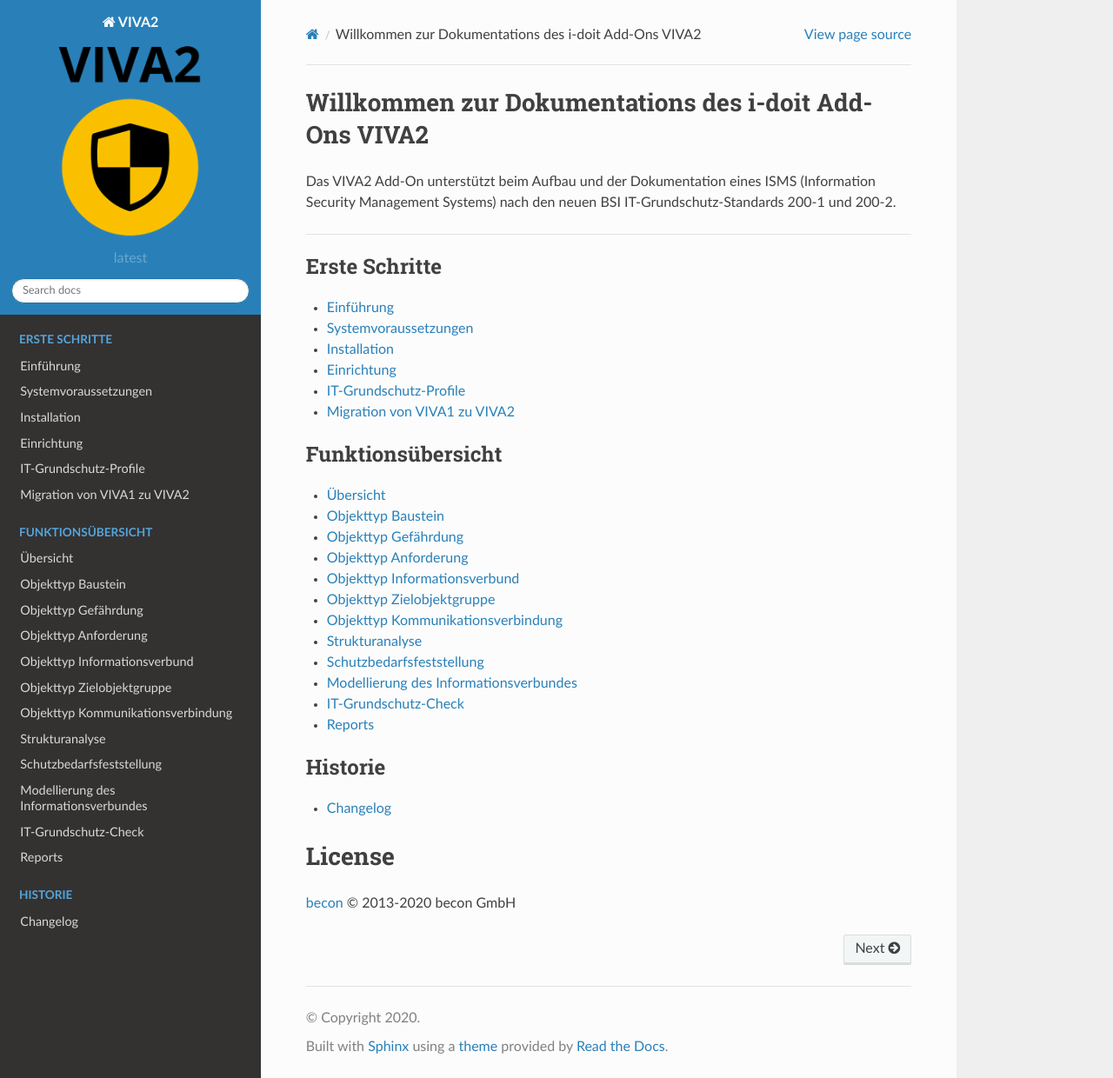
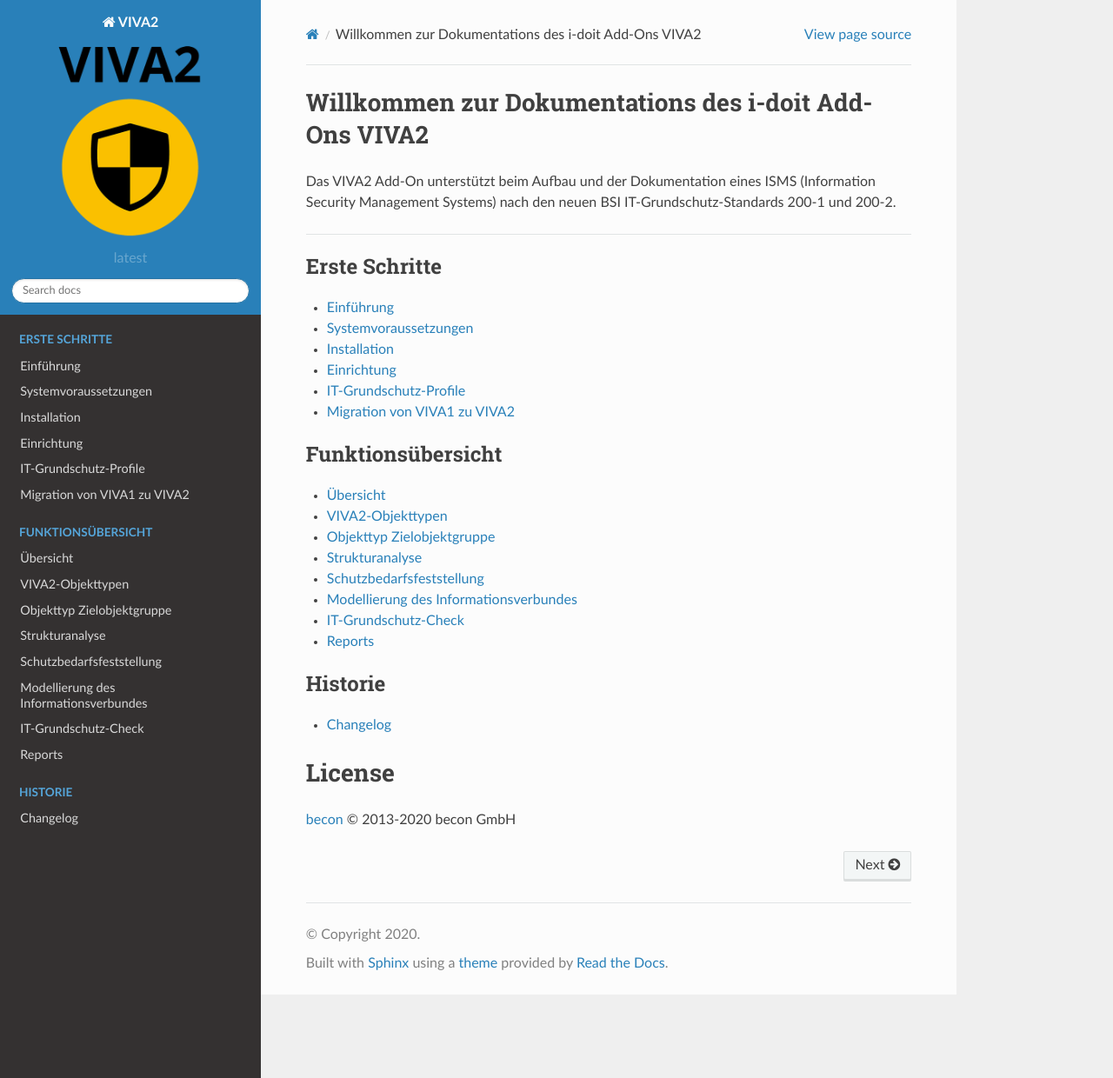
Before and after one commit to becon-de/isms.addon.docs, a Sphinx documentation site: the page built from doc/index.rst, in a window 1280 px wide and 1240 px high. Shown: the whole window at 87% size. Built offline with Sphinx 7.4.7 and the Read the Docs theme 2.0.0, drawn with Linux system fonts in a browser that asks for light colours; some of the changed lines change nothing that is shown.

Commit message:
VIVA-63: Merge all object type pages into one

```diff
--- a/doc/index.rst
+++ b/doc/index.rst
@@ -22,12 +22,7 @@
     :caption: Funktionsübersicht
 
     uebersicht
-    baustein
-    gefaehrdung
-    anforderung
-    informationsverbund
-    zielobjektgruppe
-    kommunikationsverbindung
+    objekttypen
     strukturanalyse
     schutzbedarfsfeststellung
     modellierung
--- /dev/null
+++ b/doc/objekttypen.rst
@@ -0,0 +1,166 @@
+#################
+VIVA2-Objekttypen
+#################
+
+Das VIVA2-Addon führt sechs neue Objekttypen ein, die alle in der Objekttypgruppe "IT-Grundschutz" eingeordnet werden:
+
+.. _baustein:
+******************
+Objekttyp Baustein
+******************
+
+.. image:: img/module_100x100.jpg
+     :class: floatright
+
+Der Objekttyp "Baustein" bildet die Bausteine aus dem Grundschutzkompendium ab. In der Standardkonfiguration gehören folgende Kategorien zu Objekten vom Typ Baustein:
+
+**Allgemein** *(i-doit Standardkategorie)*
+    Gehört zu jedem Objekt.
+**Anforderungen**
+    Dies ist eine Multivalue-Kategorie, in der alle Anforderungen verknüpft sind, die zu diesem Baustein gehören.
+**Baustein**
+    Diese Kategorie enthält die textuellen Beschreibungen des Bausteins aus dem Grundschutzkompendium, wie z.B. Nummer, Titel, Einleitung, Zielsetzung und Abgrenzung.
+**Dateien** *(i-doit Standardkategorie)*
+    Hier können zusätzlich Dateien zu diesem Baustein verlinkt werden.
+**Gefährdungslage**
+    Dies ist eine Multivalue-Kategorie, in der alle Gefährdungen verknüpft sind, die zu diesem Baustein gehören.
+**Kontaktzuweisung** *(i-doit Standardkategorie)*
+    Hier müssen die entsprechenden Ansprechpartner für den Baustein eingetragen werden.
+**Zielobjekte/-gruppen**
+    Dies ist eine Multivalue-Kategorie, in der alle Objekte verknüpft sind, denen dieser Baustein zugewiesen (entweder über die Kategorie "Prozessbausteine" oder über die Kategorie "Zugeordnete Bausteine").
+**Zugriff** *(i-doit Standardkategorie)*
+    Über die Zugriffs-Kategorie ist der Baustein mit der Bausteinbeschreibung auf der Internetseite des IT-Grundschutzkompendiums des BSI verlinkt.
+
+
+.. _anforderung:
+*********************
+Objekttyp Anforderung
+*********************
+
+.. image:: img/requirement_100x100.jpg
+     :class: floatright
+
+Der Objekttyp "Anforderung" bildet die Anforderungen aus den Bausteinen des Grundschutzkompendium ab. In der Standardkonfiguration gehören folgende Kategorien zu Objekten vom Typ Anforderung:
+
+**Allgemein** *(i-doit Standardkategorie)*
+    Gehört zu jedem Objekt.
+**Anforderung**
+    Diese Kategorie enthält die textuellen Beschreibungen der Anforderung aus dem Grundschutzkompendium, wie z.B. Nummer, Titel, Anforderungstyp und Beschreibung.
+**Bausteine**
+    Diese Kategorie verknüpft die Anforderung mit dem zugehörigen Baustein. Obwohl dies eine Multivalue-Kategorie ist, macht eine Zuweisung zu mehreren Bausteinen in der Regel keinen Sinn.
+**Zugriff** *(i-doit Standardkategorie)*
+    Über die Zugriffs-Kategorie ist die Anforderung mit der zugehörigen Bausteinbeschreibung auf der Internetseite des IT-Grundschutzkompendiums des BSI verlinkt.
+
+
+.. _gefaehrdung:
+********************
+Objekttyp Gefährdung
+********************
+
+.. image:: img/threat_100x100.jpg
+     :class: floatright
+
+Der Objekttyp "Gefährdung" bildet die Gefährdungen aus den Bausteinen des Grundschutzkompendium ab. In der Standardkonfiguration gehören folgende Kategorien zu Objekten vom Typ Gefährdung:
+
+**Allgemein** *(i-doit Standardkategorie)*
+    Gehört zu jedem Objekt.
+**Bausteine**
+    Diese Multivalue-Kategorie verknüpft die Gefährdung mit den zugehörigen Bausteinen.
+**Gefährdung**
+    Diese Kategorie enthält die textuellen Beschreibungen der Gefährdung aus dem Grundschutzkompendium, wie z.B. Nummer (nur bei Elementargefährdungen), Titel und Beschreibung.
+**Zugriff** *(i-doit Standardkategorie)*
+    Über die Zugriffs-Kategorie ist die Gefährdung mit der zugehörigen Bausteinbeschreibung auf der Internetseite des IT-Grundschutzkompendiums des BSI verlinkt.
+
+
+.. _informationsverbund:
+*****************************
+Objekttyp Informationsverbund
+*****************************
+
+.. image:: img/scope_100x100.jpg
+     :class: floatright
+
+Für jeden Informationsverbund gibt es genau ein Objekt vom Typ "Informationsverbund". In der Regel gibt es also nur ein Objekt vom Typ Informationsverbund, das VIVA2-Addon bietet aber auch die Möglichkeit, mehrere Informationsverbünde zu dokumentieren. In der Standardkonfiguration gehören folgende Kategorien zu Objekten vom Typ Informationsverbund:
+
+**Allgemein** *(i-doit Standardkategorie)*
+    Gehört zu jedem Objekt.
+**IT-Grundschutz (Informationsverbund)**
+    Dies ist eine Kategorien-Gruppe, die die folgenden vier Kategorien beinhaltet:
+
+    **Informationsverbund**
+        Hier werden die grundlegenden Informationen zum Informationsverbund dokumentiert wie der bereinigte Netzplan und die Leitlinie zur Informationssicherheit
+    **Infrastrukturanalyse**
+        Diese Multivalue-Kategorie zeigt alle mit diesem Informationsverbund über die rückwärtige Kategorie "Informationsverbünde" direkt verknüpften Objekte an. Mehr dazu findet man unter :doc:`strukturanalyse`.
+    **IT-Grundschutz-Check**
+        Die Übersichtsseite zeigt alle durch die Bausteine zugewiesenen Anforderungen, sortiert nach Baustein und Anforderungsnummer. Mehr dazu findet man unter :doc:`it-grundschutz-check`.
+    **Prozessbausteine**
+        Hier können die Prozessbausteine zugewiesen werden, die für den gesamten Informationsverbund gelten. Aus technischer Sicht können auch  Systembausteine zugewiesen werden, in der Regel werden diese jedoch den jeweiligen Zielobjekten bzw. Zielobjektgruppen zugewiesen. Mehr dazu findet man unter :doc:`strukturanalyse`.
+**Kontaktzuweisung** *(i-doit Standardkategorie)*
+    Hier müssen die entsprechenden Rollen für den kompletten Informationsverbund eingetragen werden, allen voran natürlich der Informationssicherheitsbeauftraget (ISB).
+**Report: Anwendungen ohne Installation**
+    Dieser variable Report zeigt alle Anwendungen an, die auf keiner Maschine installiert sind (laut Dokumentation in i-doit). Es werden alle Anwendungen überprüft, die entweder direkt diesem Informationsverbund zugeordnet sind oder die Mitglieder einer Zielobjektgruppe sind, die diesem Informationsverbund zugeordnet ist.
+**Report: IT-Grundschutz-Check**
+    Dieser variable Report zeigt alle Anforderungen und deren Umsetzungsstatus an, die über Bausteine diesem Informationsverbund zugeordnet sind. Es werden dabei nicht nur die Anforderungen aus den direkt zugewiesenen Bausteinen berücksichtigt, sondern auch die aus den Bausteinen, die den zugewiesenen Zielobjekten/Zielobjektgruppen zugewiesen sind.
+**Report: Physische Hardware ohne Standort**
+    Dieser variable Report zeigt alle Objekte an, denen die Kategorie "Standort" zugewiesen ist, diese aber nicht gepflegt ist. Es werden alle Objekte überprüft, die entweder direkt diesem Informationsverbund zugeordnet sind oder die Mitglieder einer Zielobjektgruppe sind, die diesem Informationsverbund zugeordnet ist.
+**Report: Räume ohne Gebäude**
+    Dieser variable Report zeigt alle Räume an, bei denen die Standortkategorie nicht gepflegt ist oder bei denen das Standortobjekt keine Adresse eingetragen hat. Es werden alle Räume überprüft, die entweder direkt diesem Informationsverbund zugeordnet sind oder die Mitglieder einer Zielobjektgruppe sind, die diesem Informationsverbund zugeordnet ist.
+**Report: Räume ohne Raumnummer**
+    Dieser variable Report zeigt alle Räume an, bei denen keine Raumnummer eingetragen ist. Es werden alle Räume überprüft, die entweder direkt diesem Informationsverbund zugeordnet sind oder die Mitglieder einer Zielobjektgruppe sind, die diesem Informationsverbund zugeordnet ist.
+**Report: Vom Informationsverbund abgedeckt**
+    Dieser variable Report zeigt alle Objekte an, die entweder direkt diesem Informationsverbund zugeordnet sind oder die Mitglieder einer Zielobjektgruppe sind, die diesem Informationsverbund zugeordnet ist.
+
+
+.. _zielobjektgruppe:
+##########################
+Objekttyp Zielobjektgruppe
+##########################
+
+.. image:: img/targetgroup_100x100.jpg
+     :class: floatright
+
+Im Rahmen der Strukturanalyse sollen "ähnliche" Zielobjekte zur Komplexitätsreduzierung gruppiert werden. Der Objekttyp Zielobjektgruppe dient der Abbildung dieser Gruppierung von Zielobjekten. In der Standardkonfiguration gehören folgende Kategorien zu Objekten vom Typ Zielobjektgruppe:
+
+**Allgemein** *(i-doit Standardkategorie)*
+    Gehört zu jedem Objekt.
+**IT-Grundschutz (Zielobjekte)**
+    Dies ist eine Kategorien-Gruppe, die die folgenden sieben Kategorien beinhaltet:
+
+    **Informationsverbünde**
+        Diese Multivalue-Kategorie zeigt alle Informationsverbünde an, denen diese Zielobjektgruppe zugewiesen ist (über die rückwärtige Kategorie "Infrastrukturanalyse"). Auch wenn es technisch möglich ist, die Zielobjektgruppe mehreren Informationsverbünden zuzuweisen, sollte eine Zielobjektgrupp ein der Regel nur einem Informationsverbund zugeordnet werden. Mehr dazu findet man unter :doc:`strukturanalyse`.
+    **IT-Grundschutz-Check**
+        Die Übersichtsseite zeigt alle durch die Bausteine zugewiesenen Anforderungen, sortiert nach Baustein und Anforderungsnummer. Mehr dazu findet man unter :doc:`it-grundschutz-check`.
+    **Klassifikation von Informationen**
+        Hier kann die Klassifikation der Informationen vorgenommen werden, die laut BSI Standard 200-2 Teil der Dokumentation des Sicherheitsprozesses ist.
+    **Schutzbedarfsfeststellung**
+        Hier kann der Schutzbedarf für dieses Objekt oder diese Objektgruppe in den definierten Grundwerten festgelegt und begründed werden. Mehr dazu findet man unter :doc:`schutzbedarfsfeststellung`.
+    **Zugeordnete Bausteine**
+        Hier können die Bausteine zugeordneten werden, die für dieses Objekt oder diese Objektgruppe gelten sollen. In der Regel werden hier Systembausteine zugeordnet, es ist aber auch möglich hier Prozessbausteine zuzuweisen, wenn es für dieses Objekt oder diese Objektgruppe Abweichungen von den im Informationsverbund zugewiesenen Prozessbausteinen gibt. Mehr dazu findet man unter :doc:`strukturanalyse`.
+    **Zugewiesene Anforderungen**
+        Dies ist eine virtuelle Kategorie, die alle Anforderungen anzeigt, die durch die zugeordneten Bausteine zugewiesen werden.
+    **Zugewiesene Gefährdungen**
+        Dies ist eine virtuelle Kategorie, die alle Gefährdungen anzeigt, die durch die zugeordneten Bausteine zugewiesen werden.
+**Kontaktzuweisung** *(i-doit Standardkategorie)*
+    Hier können die entsprechenden Ansprechpartner oder andere Rollen für diese Zielobjektgruppe eingetragen werden.
+**Objektgruppe** *(i-doit Standardkategorie)*
+    Hier wird definiert, welche Objekte dieser Zielobjektgruppe zugeordnet sind. Bitte beachten, dass der Typ auf "statisch" gestellt sein muss, damit die ganzen :doc:`report` funktionieren.
+
+
+.. _kommunikationsverbindung:
+**********************************
+Objekttyp Kommunikationsverbindung
+**********************************
+
+.. image:: img/communication_link_100x100.jpg
+     :class: floatright
+
+Der Objekttyp "Kommunikationsverbindung" dient der Dokumentation der für den Informationsverbund relevanten Kommunikationsverbindungen. In der Standardkonfiguration gehören folgende Kategorien zu Objekten vom Typ Kommunikationsverbindung:
+
+**Allgemein** *(i-doit Standardkategorie)*
+    Gehört zu jedem Objekt.
+**IT-Grundschutz (Zielobjekt)**
+    Diese Kategoriegruppierung dient der Zuordnung zum Informationsverbund, der Schutzbedarfsfeststellung, der Zuordnung von Bausteinen und dem IT-Grundschutz-Check (s. `Zielobjektgruppe <objekttypen.html#zielobjektgruppe>`_ für eine ausführlichere Beschreibung).
+**Kommunikationsverbindung**
+    Hier kann dokumentiert werden, welche Objekte oder Objektgruppen diese Kommunikationsverbindung verwenden. Von diesen Objekten wird der Schutzbedarf dann (nach dem Maximalprinzip) auf die Kommunikationsverbindung vererbt. Außerdem kann zur Veranschaulichung der Netzplan mit der hervorgehobenen Kommunikationsverbindung verlinkt werden.
+**Kontaktzuweisung** *(i-doit Standardkategorie)*
+    Hier sollen die Hauptansprechpartner für die Kommunikationverbindung dokumentiert werden.
--- a/doc/uebersicht.rst
+++ b/doc/uebersicht.rst
@@ -4,12 +4,12 @@
 
 Durch das VIVA2-Addon wird eine neue Objekttypgruppe "IT-Grundschutz" erstellt. Dieser Objekttypgruppe werden sechs neue Objekttypen zugeordnet:
 
-* :doc:`baustein`
-* :doc:`anforderung`
-* :doc:`gefaehrdung`
-* :doc:`informationsverbund`
-* :doc:`zielobjektgruppe`
-* :doc:`kommunikationsverbindung`
+* `Baustein <objekttypen.html#baustein>`_
+* `Anforderung <objekttypen.html#anforderung>`_
+* `Gefährdung <objekttypen.html#gefaehrdung>`_
+* `Informationsverbund <objekttypen.html#informationsverbund>`_
+* `Zielobjektgruppe <objekttypen.html#zielobjektgruppe>`_
+* `Kommunikationsverbindung <objekttypen.html#kommunikationsverbindung>`_
 
 
 Die Objekte der drei Objekttypen Baustein, Anforderung und Gefährdung werden durch den Import des Grundschutzkompendiums angelegt und können natürlich auch problemlos durch eigene Bausteine, Anforderungen und Gefährdungen erweitert werden.
```
